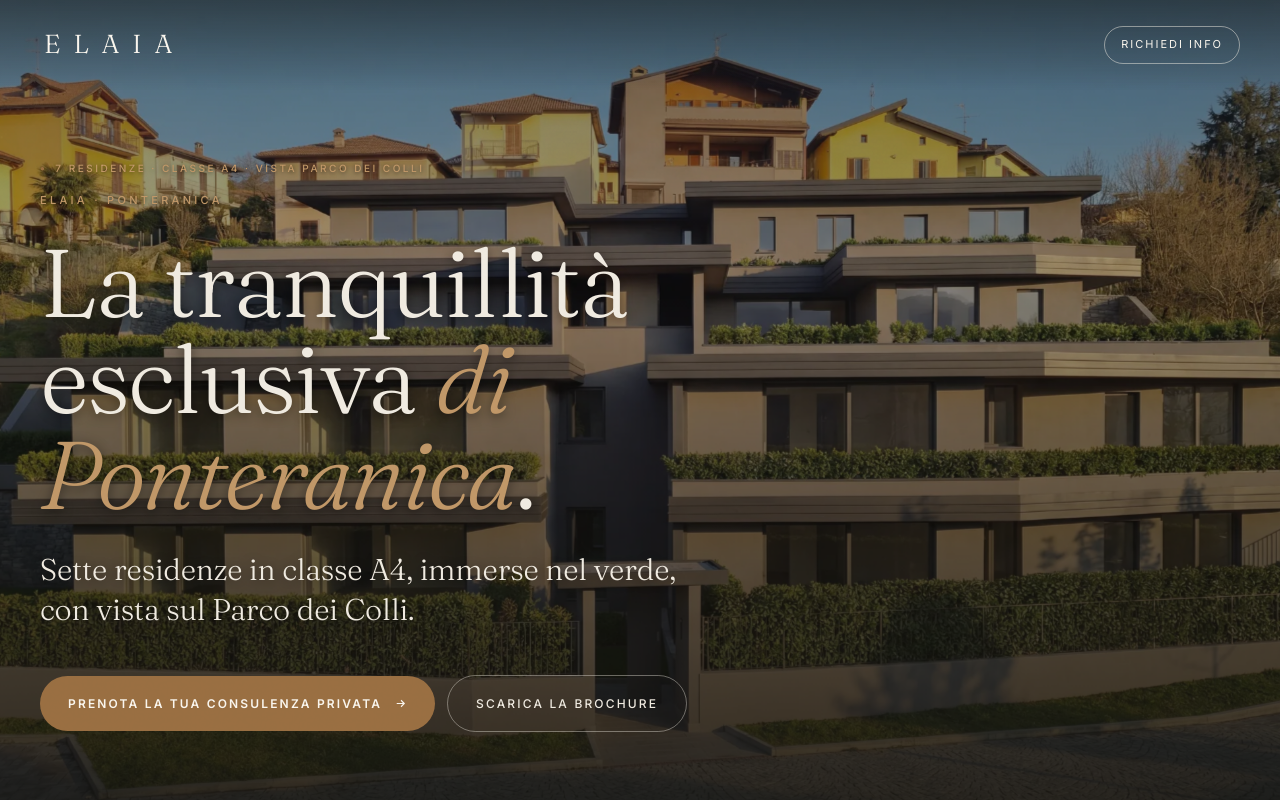
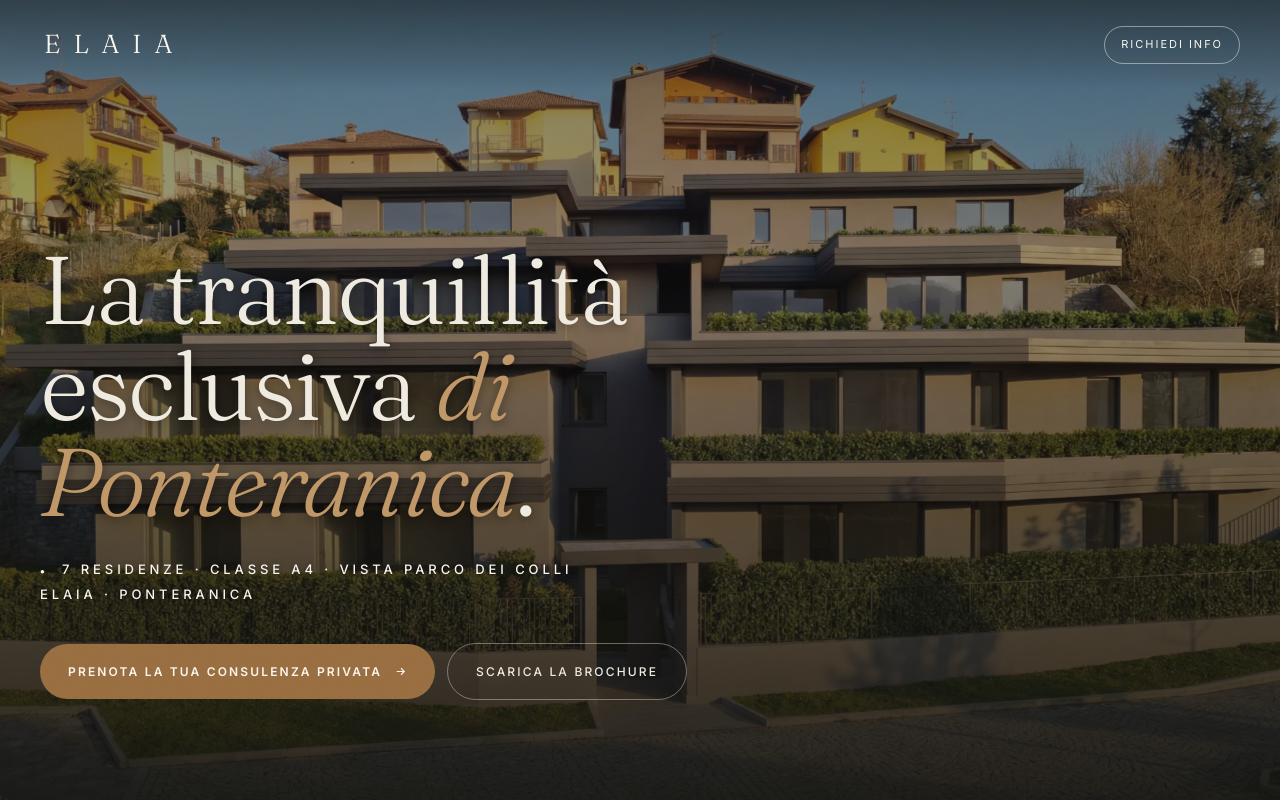
Before and after one commit to rino-it/elaia, a React (Vite) app: page / in a window 1280 px wide. Shown: the top 800 px of the page. Built offline with nearby package versions, Linux system fonts and the light colour scheme.

Commit message:
ux(hero): sub bianco con metadata sotto il titolo
Rimuove trust+eyebrow oro sopra il titolo e li compatta in un sub
bianco a doppia riga sotto il claim — più pulito above-the-fold.

```diff
--- a/src/components/Hero.tsx
+++ b/src/components/Hero.tsx
@@ -46,15 +46,13 @@ export default function Hero() {
         />
       </div>
       <div className="hero-inner">
-        <div className="hero-trust">
-          <span className="hero-trust-dot">●</span> 7 Residenze · Classe A4 · Vista Parco dei Colli
-        </div>
-        <div className="hero-eyebrow">ELAIA · Ponteranica</div>
         <h1 className="serif hero-title">
           La tranquillità esclusiva <span className="ital">di Ponteranica</span>.
         </h1>
-        <p className="hero-sub">
-          Sette residenze in classe A4, immerse nel verde, con vista sul Parco dei Colli.
+        <p className="hero-sub hero-sub-meta">
+          <span className="hero-trust-dot">●</span> 7 Residenze · Classe A4 · Vista Parco dei Colli
+          <br />
+          ELAIA · Ponteranica
         </p>
         <div className="hero-cta-row">
           <a
--- a/src/index.css
+++ b/src/index.css
@@ -2265,6 +2265,33 @@ footer {
   line-height: 1;
 }
 
+/* Sub hero in modalità "metadata" — sostituisce trust+eyebrow sotto il titolo */
+.hero-sub-meta {
+  font-family: 'Inter', sans-serif;
+  font-size: 12px;
+  font-weight: 500;
+  letter-spacing: 0.25em;
+  text-transform: uppercase;
+  color: var(--paper);
+  line-height: 1.9;
+  max-width: none;
+  margin-bottom: 36px;
+  text-shadow: 0 1px 6px rgba(0, 0, 0, 0.55);
+}
+
+.hero-sub-meta .hero-trust-dot {
+  color: var(--paper);
+  margin-right: 6px;
+  vertical-align: middle;
+}
+
+@media (min-width: 769px) {
+  .hero-sub-meta {
+    font-size: 13px;
+    letter-spacing: 0.3em;
+  }
+}
+
 /* ===== STATEMENT BODY ===== */
 .statement-body {
   margin-top: 30px;
```
